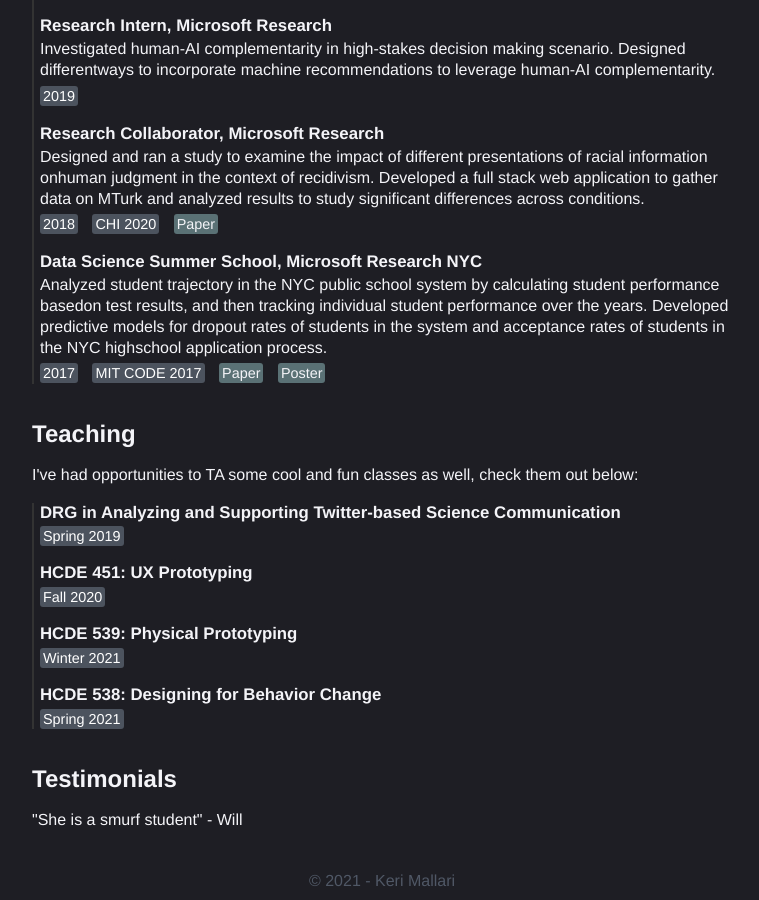
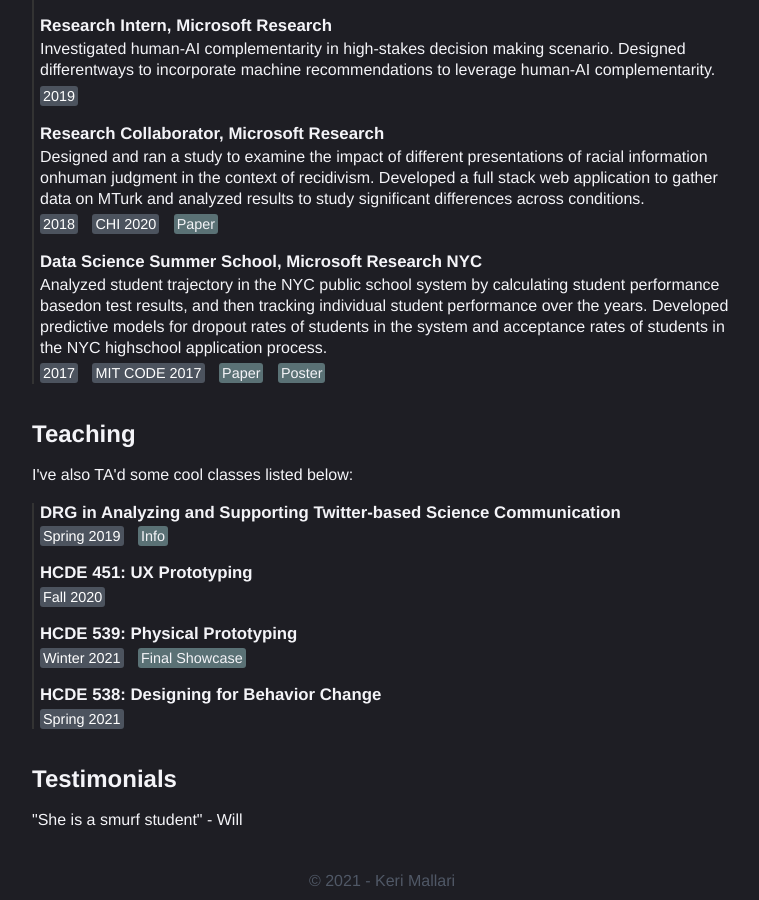
Before and after one commit to kerixyz/temp, a Jekyll site: the page built from index.html, in a window 1280 px wide and 900 px high, scrolled down 1267 px. Shown: the whole window, without its empty margins (258-1017 px from the left). Built offline with Jekyll 4.4.1, drawn with Linux system fonts in a browser that asks for light colours.

Commit message:
added some links for classes

```diff
--- a/index.html
+++ b/index.html
@@ -90,12 +90,13 @@
 <div id='teaching' class = 'block'>
     <h2>Teaching</h2>
     <p>
-        I've had opportunities to TA some cool and fun classes as well, check them out below:
+        I've also TA'd some cool classes listed below:
     </p>
     <div class ="project_block">
         <div class='project'>
             <h3>DRG in Analyzing and Supporting Twitter-based Science Communication</h3>
             <div class='date'>Spring 2019</div>
+            <div class='paper'><a href='https://www.hcde.washington.edu/research/archives/hsieh#communication-sp20'>Info</a></div>
         </div>
 
         <div class='project'>
@@ -106,6 +107,7 @@
         <div class='project'>
             <h3>HCDE 539: Physical Prototyping</h3>
             <div class='date'>Winter 2021</div>
+            <div class='paper'><a href='https://docs.google.com/presentation/d/1_2JayKSUa1AFT3lZT32bx_yqeAkhHf6lhhiLxxJ5KfU/edit#slide=id.gb076bf7004_1_67'>Final Showcase</a></div>
         </div>
 
         <div class='project'>
```
